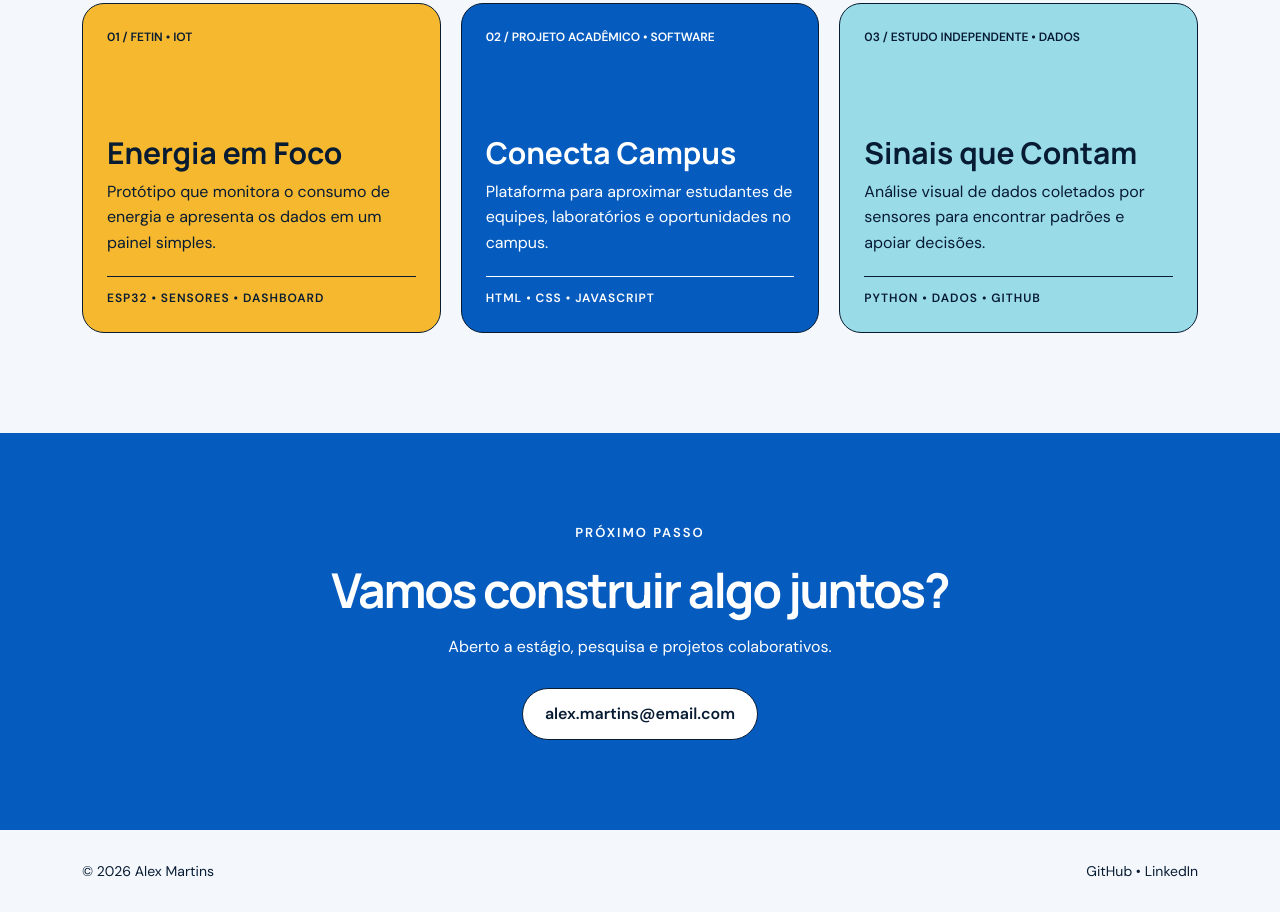
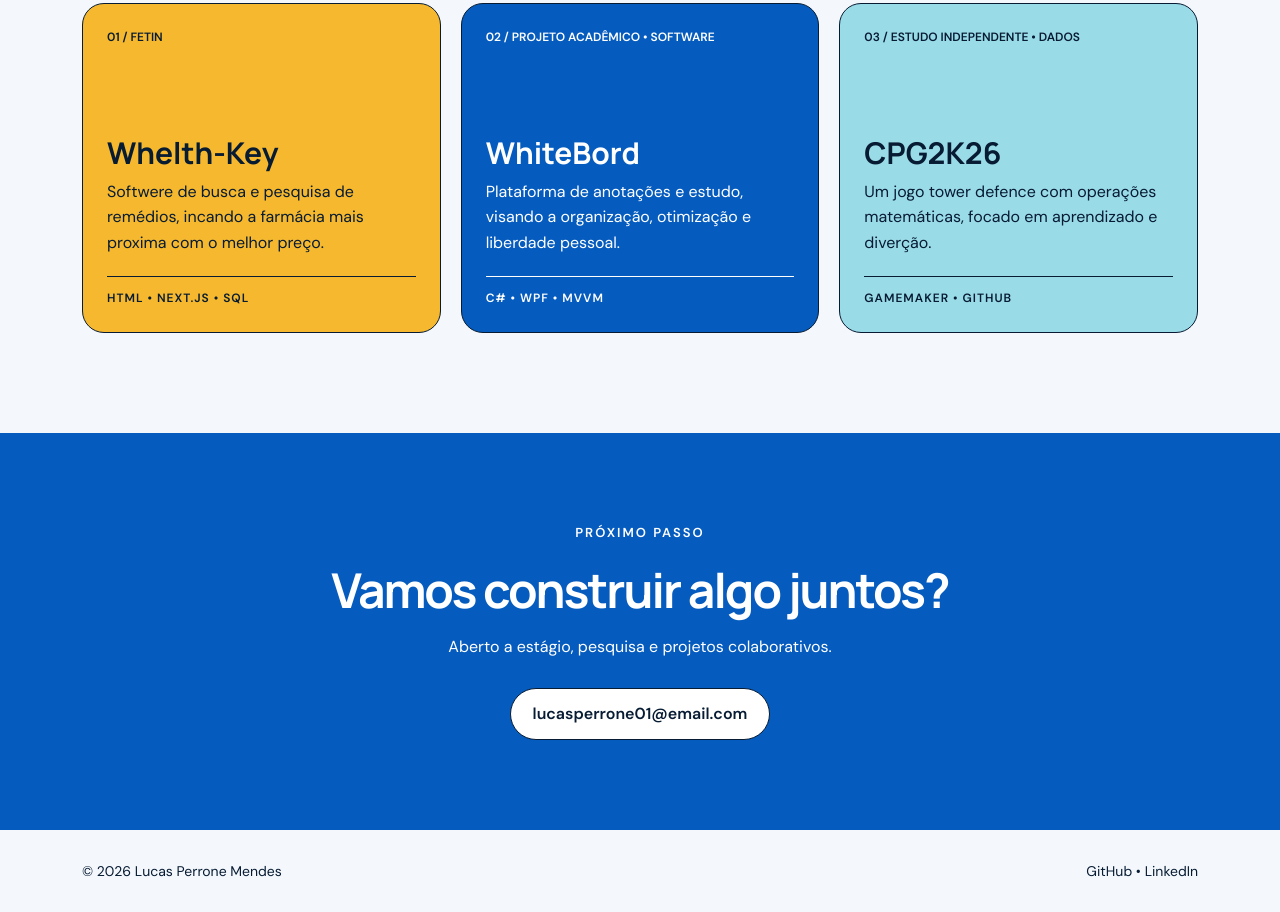
Before and after one commit to coated82/portfolio-workshop-inatel, a plain HTML site: page index.html in a window 1280 px wide. Shown: the part 1452-2364 px from the top of the page. Drawn offline with Linux system fonts and the light colour scheme.

Commit message:
Update index.html

```diff
--- a/index.html
+++ b/index.html
@@ -3,7 +3,7 @@
   <head>
     <meta charset="UTF-8" />
     <meta name="viewport" content="width=device-width, initial-scale=1.0" />
-    <title>Alex Martins | Portfólio de Engenharia</title>
+    <title>Lucas Perrone Mendes | Portfólio de Engenharia</title>
     <link rel="preconnect" href="https://fonts.googleapis.com" />
     <link rel="preconnect" href="https://fonts.gstatic.com" crossorigin />
     <link
@@ -15,7 +15,7 @@
 
   <body>
     <header class="cabecalho">
-      <a class="logo" href="#inicio">alex<span>.eng</span></a>
+      <a class="logo" href="#inicio">lucas<span>.eng</span></a>
 
       <nav>
         <a href="#sobre">Sobre</a>
@@ -30,8 +30,8 @@
           <p class="destaque">Estudante de Engenharia • Inatel</p>
           <h1>Projetos que conectam ideias, código e <span>impacto.</span></h1>
           <p class="introducao">
-            Eu sou Alex. Transformo desafios acadêmicos em protótipos e
-            soluções que podem ser testadas, apresentadas e melhoradas.
+            Eu sou Lucas. Aprendo com desafios acadêmicos e profissionais,
+            trabalhando para me aprimorar cada vez mais.
           </p>
           <div class="botoes">
             <a class="botao principal" href="#projetos">Conheça meus projetos</a>
@@ -76,38 +76,38 @@
 
         <div class="lista-projetos">
           <article class="projeto amarelo">
-            <span>01 / FETIN • IoT</span>
+            <span>01 / FETIN </span>
             <div>
-              <h3>Energia em Foco</h3>
+              <h3>Whelth-Key</h3>
               <p>
-                Protótipo que monitora o consumo de energia e apresenta os
-                dados em um painel simples.
+                Softwere de busca e pesquisa de remédios,
+                incando a farmácia mais proxima com o melhor preço.
               </p>
-              <p class="tecnologias">ESP32 • Sensores • Dashboard</p>
+              <p class="tecnologias">HTML • NEXT.JS • SQL</p>
             </div>
           </article>
 
           <article class="projeto azul">
             <span>02 / Projeto acadêmico • Software</span>
             <div>
-              <h3>Conecta Campus</h3>
+              <h3>WhiteBord</h3>
               <p>
-                Plataforma para aproximar estudantes de equipes, laboratórios
-                e oportunidades no campus.
+                Plataforma de anotações e estudo, visando a
+                organização, otimização e liberdade pessoal.
               </p>
-              <p class="tecnologias">HTML • CSS • JavaScript</p>
+              <p class="tecnologias">C# • WPF • MVVM</p>
             </div>
           </article>
 
           <article class="projeto coral">
             <span>03 / Estudo independente • Dados</span>
             <div>
-              <h3>Sinais que Contam</h3>
+              <h3>CPG2K26</h3>
               <p>
-                Análise visual de dados coletados por sensores para encontrar
-                padrões e apoiar decisões.
+                Um jogo tower defence com operações matemáticas,
+                focado em aprendizado e diverção.
               </p>
-              <p class="tecnologias">Python • Dados • GitHub</p>
+              <p class="tecnologias">GameMaker • GitHub</p>
             </div>
           </article>
         </div>
@@ -117,14 +117,14 @@
         <p class="destaque">Próximo passo</p>
         <h2>Vamos construir algo juntos?</h2>
         <p>Aberto a estágio, pesquisa e projetos colaborativos.</p>
-        <a class="botao claro" href="mailto:alex.martins@email.com">
-          alex.martins@email.com
+        <a class="botao claro" href="mailto:lucasperrone01@email.com">
+          lucasperrone01@email.com
         </a>
       </section>
     </main>
 
     <footer>
-      <p>© 2026 Alex Martins</p>
+      <p>© 2026 Lucas Perrone Mendes</p>
       <p>GitHub • LinkedIn</p>
     </footer>
   </body>
```
